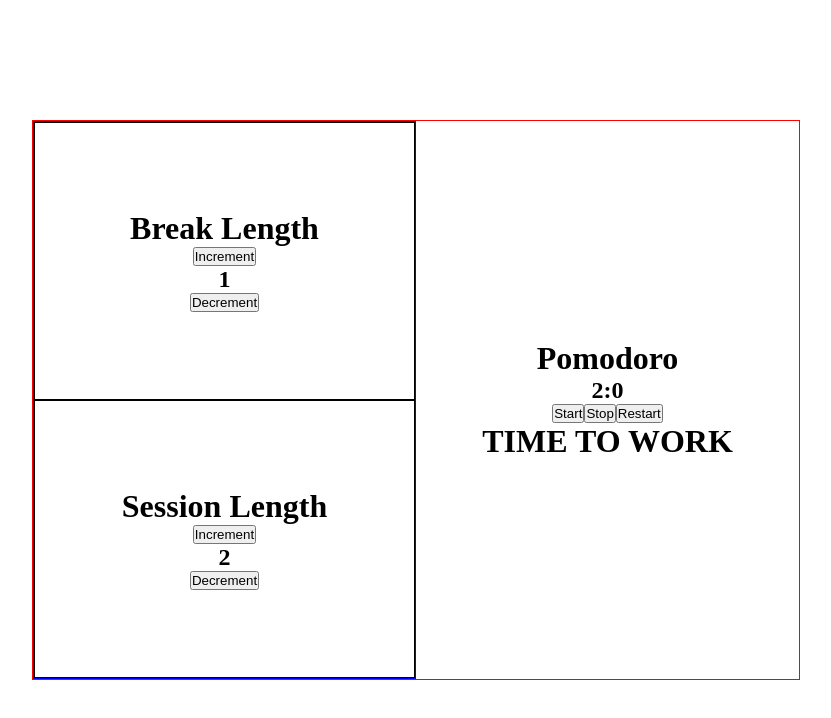
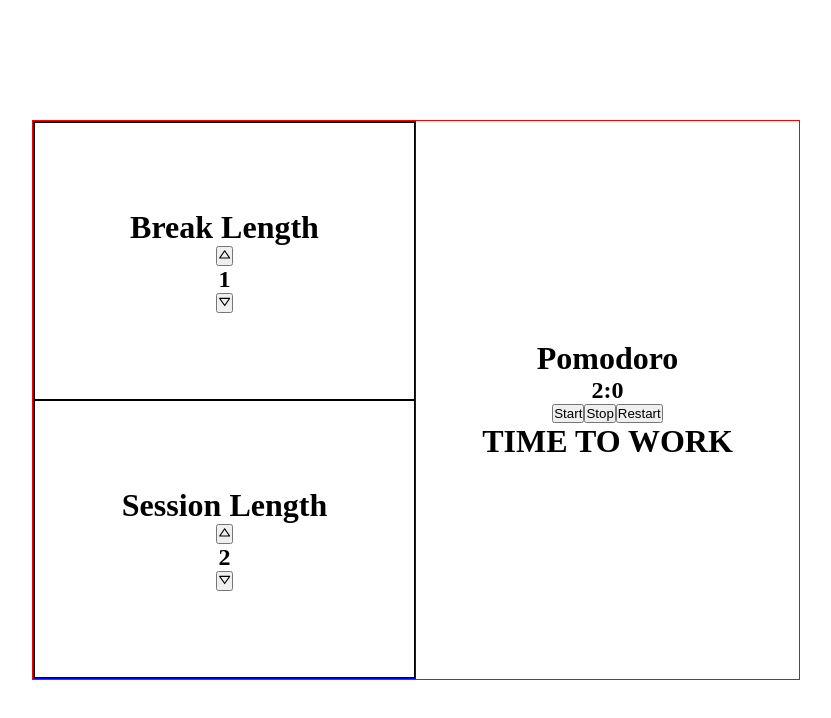
Before and after one commit to carreraprogrammer/pomodoro, a React (Create React App) app: page / in a window 1280 px wide. Shown: the top 718 px of the page, without its empty margins (224-1055 px from the left). Built offline with nearby package versions, Linux system fonts and the light colour scheme.

Commit message:
Update timer to reach the value of 0:0

```diff
--- a/package.json
+++ b/package.json
@@ -9,6 +9,7 @@
     "@testing-library/user-event": "^13.5.0",
     "react": "^18.2.0",
     "react-dom": "^18.2.0",
+    "react-icons": "^4.7.1",
     "react-redux": "^8.0.5",
     "react-scripts": "5.0.1",
     "web-vitals": "^2.1.4"
--- a/src/Components/Pomodoro.js
+++ b/src/Components/Pomodoro.js
@@ -23,9 +23,7 @@
         // utiliza la referencia para cancelar el intervalo
         clearInterval(intervalRef.current);
       }
-      if(name === "IT'S TIME TO REST"){
 
-      }
     }, [running, intervalRef ]);
 
 
--- a/src/Components/UpdateBreak.js
+++ b/src/Components/UpdateBreak.js
@@ -1,5 +1,7 @@
 import { useDispatch, useSelector } from 'react-redux';
 import { incrementBreak, decrementBreak} from  '../Redux/PomodoroSlice'
+import { BiUpArrow } from 'react-icons/bi'
+import { BiDownArrow } from 'react-icons/bi'
 
 const UpdateBreak= () => {
 
@@ -11,9 +13,9 @@
   return (
     <div id='break-container'>
       <h1 id='break-label'>Break Length</h1>
-      <button id='break-increment' onClick={() => {dispatch(incrementBreak())}}>Increment</button>
+      <button id='break-increment' onClick={() => {dispatch(incrementBreak())}}><BiUpArrow /></button>
       <h2 id='break-length'>{breakLength}</h2>
-      <button id='break-decrement' onClick={() => {dispatch(decrementBreak())}}>Decrement </button>
+      <button id='break-decrement' onClick={() => {dispatch(decrementBreak())}}><BiDownArrow /></button>
     </div>
   )
 }
--- a/src/Components/UpdateTime.js
+++ b/src/Components/UpdateTime.js
@@ -1,5 +1,7 @@
 import { useDispatch, useSelector } from 'react-redux';
 import { incrementSession, decrementSession} from  '../Redux/PomodoroSlice'
+import { BiUpArrow } from 'react-icons/bi'
+import { BiDownArrow } from 'react-icons/bi'
 
 const UpdateTime = () => {
 
@@ -8,9 +10,9 @@
     return (
       <div id='session-container'>
         <h1 id='session-label'>Session Length</h1>
-        <button id='session-increment' onClick={() => dispatch(incrementSession())}>Increment</button>
+        <button id='session-increment' onClick={() => dispatch(incrementSession())}><BiUpArrow /></button>
         <h2 id='session-length'>{session}</h2>
-        <button id='session-decrement' onClick={() => dispatch(decrementSession())}>Decrement</button>
+        <button id='session-decrement' onClick={() => dispatch(decrementSession())}><BiDownArrow /></button>
       </div>
     )
 }
--- a/src/Redux/PomodoroSlice.js
+++ b/src/Redux/PomodoroSlice.js
@@ -22,16 +22,18 @@
       return newState
     },
     decrementBreak(state){
-      const newState = {...state, breakTime: state.breakTime -1, initBreak: state.breakTime - 1};
-      return newState
+      if(state.initBreak >= 2)
+      {const newState = {...state, breakTime: state.breakTime -1, initBreak: state.breakTime - 1};
+      return newState}
     },
     incrementSession(state){
       const newState = {...state, session: state.session + 1, initSession: state.session + 1};
       return newState
     },
     decrementSession(state){
-      const newState = {...state, session: state.session -1, initSession: state.session - 1};
-      return newState
+      if(state.initSession >= 2)
+      {const newState = {...state, session: state.session -1, initSession: state.session - 1};
+      return newState}
     },
     startTimer(state) {
       const newState = {...state};
@@ -40,10 +42,10 @@
       if (newState.seconds < 0 && newState.session > 0) {
           newState.session -= 1;
           newState.seconds = 5;
-      }else if(newState.session === 0 && newState.seconds === 0 && newState.name === "TIME TO WORK"){
-        return {...newState, name: "IT'S TIME TO REST", session: newState.initBreak}
-      }else if(newState.session === 0 && newState.seconds === 0 && newState.name === "IT'S TIME TO REST") {
-        return {...newState, name: "TIME TO WORK", session: newState.initSession}
+      }else if(newState.session === 0 && newState.seconds  < 0 > 0 && newState.name === "TIME TO WORK"){
+        return {...newState, name: "IT'S TIME TO REST", session: newState.initBreak, seconds: 0}
+      }else if(newState.session === 0 && newState.seconds < 0 && newState.name === "IT'S TIME TO REST") {
+        return {...newState, name: "TIME TO WORK", session: newState.initSession, seconds: 0}
       }else {
         return newState
       }
```
Also changed, not shown: 1 other file (tests, documents, lock files or other folders).
